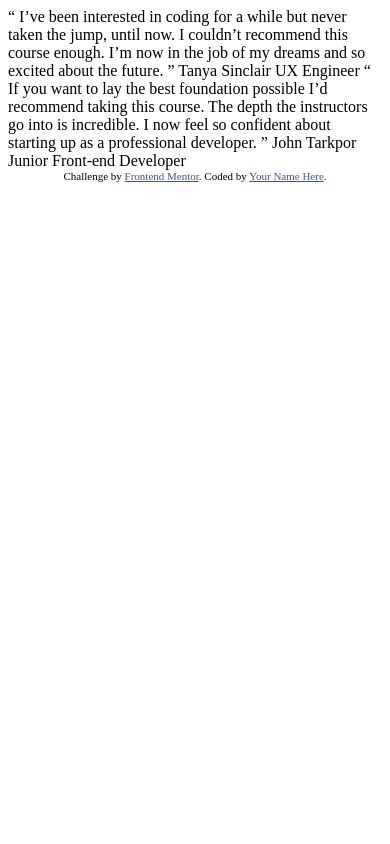
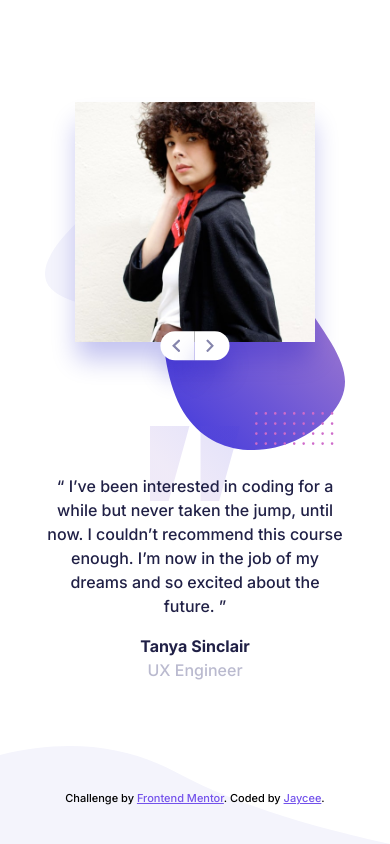
Before and after one commit to simplyJC/coding-bootcamp-testimonials-slider-master, a plain HTML site: page index.html in a window 390 px wide. Drawn offline with Linux system fonts and the light colour scheme.

Commit message:
mobile layout

```diff
--- /dev/null
+++ b/app/js/main.js
@@ -0,0 +1,48 @@
+const nextButton = document.querySelector('.button-next');
+const previousButton = document.querySelector('.button-previous');
+const image = document.querySelector('.slider__image-container');
+const content = document.querySelector('.slider__container-content');
+
+const users = [
+  {
+    name: 'Tanya Sinclair',
+    role: 'UX Engineer',
+    feedback:
+      '“ I’ve been interested in coding for a while but never taken the jump, until now. I couldn’t recommend this course enough. I’m now in the job of my dreams and so excited about the future. ”',
+    image: '/images/image-tanya.jpg',
+  },
+  {
+    name: 'John Tarkpor',
+    role: 'Junior Front-end Developer',
+    feedback:
+      '“ If you want to lay the best foundation possible I’d recommend taking this course. The depth the instructors go into is incredible. I now feel so confident about starting up as a professional developer. ”',
+    image: '/images/image-john.jpg',
+  },
+];
+
+let slide = 0;
+
+const navigation = () => {
+  if (slide > users.length - 1) {
+    slide = 0;
+  }
+  image.innerHTML = `
+    <img class="slider__image" src="${users[slide].image}"/>
+  `;
+
+  content.innerHTML = `
+    <blockquote>
+        <p class="slider__content">
+        ${users[slide].feedback}</p>
+    </blockquote>
+    <figcaption class="slider__name-role">
+        <span class="slider__name">${users[slide].name}</span>
+        <cite class="slider__role">${users[slide].role}</cite>
+    </figcaption>
+    `;
+  slide++;
+};
+navigation();
+
+previousButton.addEventListener('click', navigation);
+nextButton.addEventListener('click', navigation);
--- /dev/null
+++ b/app/scss/abstracts/_index.scss
@@ -0,0 +1,2 @@
+@forward 'mixins';
+@forward 'variables';
--- /dev/null
+++ b/app/scss/abstracts/_mixins.scss
@@ -0,0 +1,11 @@
+@use 'sass:map';
+@use 'variables' as *;
+
+
+@mixin media-query($key) {
+  $size: map-get($breakpoints, $key);
+
+  @media (min-width: $size) {
+    @content;
+  }
+}
--- /dev/null
+++ b/app/scss/abstracts/_variables.scss
@@ -0,0 +1,14 @@
+@use '../base/' as *;
+$breakpoints: (
+  large: 900px,
+);
+
+// ### Primary
+$clr-primary-dark-blue: hsl(240, 38%, 20%);
+$clr-grayish-blue: hsl(240, 18%, 77%);
+
+// Fonts  Weights: 300, 500, 700
+$ff-primary-inter: 'Inter', sans-serif;
+$fw-light: 300;
+$fw-medium: 500;
+$fw-bold: 700;
--- /dev/null
+++ b/app/scss/base/_fonts.scss
@@ -0,0 +1,2 @@
+
+@import url('https://fonts.googleapis.com/css2?family=Inter:wght@300;500;700&display=swap');
--- /dev/null
+++ b/app/scss/base/_index.scss
@@ -0,0 +1,2 @@
+@forward 'reset';
+@forward 'fonts';
--- /dev/null
+++ b/app/scss/base/_reset.scss
@@ -0,0 +1,74 @@
+/* Box sizing rules - Kevin Powell */
+*,
+*::before,
+*::after {
+  box-sizing: border-box;
+}
+
+/* Remove default margin */
+body,
+h1,
+h2,
+h3,
+h4,
+p,
+figure,
+blockquote,
+dl,
+dd {
+  margin: 0;
+}
+
+/* Remove list styles on ul, ol elements with a list role, which suggests default styling will be removed */
+ul[role='list'],
+ol[role='list'] {
+  list-style: none;
+}
+
+/* Set core root defaults */
+html:focus-within {
+  scroll-behavior: smooth;
+}
+
+/* Set core body defaults */
+body {
+  min-height: 100vh;
+  text-rendering: optimizeSpeed;
+  line-height: 1.5;
+}
+
+/* A elements that don't have a class get default styles */
+a:not([class]) {
+  text-decoration-skip-ink: auto;
+}
+
+/* Make images easier to work with */
+img,
+picture {
+  max-width: 100%;
+  display: block;
+}
+
+/* Inherit fonts for inputs and buttons */
+input,
+button,
+textarea,
+select {
+  font: inherit;
+}
+
+/* Remove all animations, transitions and smooth scroll for people that prefer not to see them */
+@media (prefers-reduced-motion: reduce) {
+  html:focus-within {
+    scroll-behavior: auto;
+  }
+
+  *,
+  *::before,
+  *::after {
+    animation-duration: 0.01ms !important;
+    animation-iteration-count: 1 !important;
+    transition-duration: 0.01ms !important;
+    scroll-behavior: auto !important;
+  }
+}
--- /dev/null
+++ b/app/scss/components/_index.scss
@@ -0,0 +1 @@
+@forward 'slider';
--- /dev/null
+++ b/app/scss/components/_slider.scss
@@ -0,0 +1,88 @@
+@use '../abstracts' as *;
+@use '../base' as *;
+
+.slider {
+  // max-width: 400px;
+  //min-width: 300px;
+
+  max-width: 300px;
+  &-top-container {
+    //  position: relative;
+    //  padding: 1rem;
+    width: 100%;
+    display: grid;
+    grid-template-rows: 1fr 20px;
+    justify-content: center;
+    align-items: center;
+    padding: 4rem 0;
+    //border: 1px solid;
+  }
+  &__image-container {
+    width: 80%;
+    // border: 1px;
+    // margin: auto auto;
+    //border: 1px solid;
+    justify-self: center;
+    box-shadow: 0px 19px 24px -2px rgba(0, 0, 194, 0.24);
+  }
+  &__buttons-container {
+    //position: absolute;
+    //    right:50%;
+    //    bottom:10px ;
+    justify-self: center;
+    transform: translateY(-20%);
+  }
+
+  &-bottom-container {
+    // padding: 3rem 1rem 0 2rem;
+    padding: 3rem 0;
+
+    //width: 350px;
+    height: 300px;
+    text-align: center;
+    background: url('/images/pattern-quotes.svg') no-repeat center top;
+    background-size: 30%;
+  }
+  &__content {
+    font-family: $ff-primary-inter;
+    font-weight: $fw-medium;
+    color: $clr-primary-dark-blue;
+  }
+  &__name-role {
+    display: flex;
+    flex-direction: column;
+    padding: 1rem 0;
+  }
+  &__name {
+    font-weight: $fw-bold;
+    color: $clr-primary-dark-blue;
+  }
+  &__role {
+    font-weight: $fw-medium;
+    font-style: normal;
+    color: $clr-grayish-blue;
+  }
+}
+
+//Buttons Layout
+.button-previous,
+.button-next {
+  border: none;
+  padding: 0.5rem 0.7rem;
+  background: hsl(0, 0%, 100%);
+  box-shadow: 0px 19px 24px -2px rgba(0, 0, 194, 0.24);
+}
+
+.button-previous {
+  border-radius: 1rem 0 0 1rem;
+  transform: translateX(7%);
+}
+
+.button-next {
+  border-radius: 0 1rem 1rem 0;
+
+  transform: translateX(-7%);
+}
+.icon {
+  width: 70%;
+}
--- /dev/null
+++ b/app/scss/layout/_body.scss
@@ -0,0 +1,32 @@
+@use '../abstracts' as *;
+@use '../base' as *;
+
+body {
+  width: 100%;
+  min-height: 100vh;
+  font-family: $ff-primary-inter;
+  display: grid;
+  justify-content: center;
+  align-items: center;
+  background: url('/images/pattern-bg.svg') no-repeat, url('/images/pattern-curve.svg') no-repeat;
+  background-position:  center 150px, bottom left;
+  background-size: 300px 300px, 100%;
+
+
+
+}
+
+.wrapper {
+  padding: 1rem;
+
+}
+
+//Footer
+.attribution {
+  padding-top: 4rem;
+  font-size: 11px;
+  text-align: center;
+}
+.attribution a {
+  color: rgb(115, 82, 235);
+}
--- /dev/null
+++ b/app/scss/layout/_index.scss
@@ -0,0 +1 @@
+@forward 'body';
--- /dev/null
+++ b/app/scss/main.scss
@@ -0,0 +1,4 @@
+@use 'abstracts';
+@use 'base';
+@use 'components';
+@use 'layout';
--- a/index.html
+++ b/index.html
@@ -1,38 +1,91 @@
 <!DOCTYPE html>
 <html lang="en">
   <head>
-  <meta charset="UTF-8">
-  <meta name="viewport" content="width=device-width, initial-scale=1.0"> <!-- displays site properly based on user's device -->
+    <meta charset="UTF-8" />
+    <meta name="viewport" content="width=device-width, initial-scale=1.0" />
+    <!-- displays site properly based on user's device -->
 
-  <link rel="icon" type="image/png" sizes="32x32" href="./images/favicon-32x32.png">
+    <link
+      rel="icon"
+      type="image/png"
+      sizes="32x32"
+      href="./images/favicon-32x32.png"
+    />
 
     <title>Frontend Mentor | Coding Bootcamp Testimonials Slider</title>
-
-  <!-- Feel free to remove these styles or customise in your own stylesheet 👍 -->
-  <style>
-    .attribution { font-size: 11px; text-align: center; }
-    .attribution a { color: hsl(228, 45%, 44%); }
-  </style>
+    <link rel="stylesheet" href="dist/main.css" />
+    <script src="/app/js/main.js" defer></script>
   </head>
   <body>
-
-  “ I’ve been interested in coding for a while but never taken the jump, until now.
-  I couldn’t recommend this course enough. I’m now in the job of my dreams and so
-  excited about the future. ”
-
-  Tanya Sinclair
-  UX Engineer
-
-  “ If you want to lay the best foundation possible I’d recommend taking this course.
-  The depth the instructors go into is incredible. I now feel so confident about
-  starting up as a professional developer. ”
-
-  John Tarkpor
-  Junior Front-end Developer
-
+    <div class="wrapper">
+      <main>
+        <div class="slider-main-container">
+          <section id="testimonial" class="slider">
+            <div class="slider-top-container">
+              <div class="slider__image-container">
+                <!-- <img
+                  class="slider__image"
+                  src="images/image-tanya.jpg"
+                /> -->
+              </div>
+              <div class="slider__buttons-container">
+                <button class="button-previous">
+                  <img
+                    class="icon"
+                    src="images/icon-prev.svg"
+                    alt="previous icon"
+                  />
+                </button>
+                <button class="button-next">
+                  <img
+                    class="icon"
+                    src="images/icon-next.svg"
+                    alt="next icon"
+                  />
+                </button>
+              </div>
+            </div>
+            <div class="slider-bottom-container">
+              <figure class="slider__container-content">
+                <!-- <blockquote>
+                  <p class="slider__content">
+                    “ I’ve been interested in coding for a while but never taken
+                    the jump, until now. I couldn’t recommend this course
+                    enough. I’m now in the job of my dreams and so excited about
+                    the future. ”
+                  </p>
+                </blockquote>
+                <figcaption class="slider__name-role">
+                  <span class="slider__name">Tanya Sinclair</span>
+                  <cite class="slider__title">UX Engineer</cite>
+                </figcaption> -->
+              </figure>
+              <!-- <figure class="slider__container">
+                <blockquote>
+                  <p class="slider__content">
+                    “ If you want to lay the best foundation possible I’d
+                    recommend taking this course. The depth the instructors go
+                    into is incredible. I now feel so confident about starting
+                    up as a professional developer. ”
+                  </p>
+                </blockquote>
+                <figcaption>
+                  <span class="slider__name">John Tarkpor Junior</span>
+                  <cite class="slider__title">Front-end Developer</cite>
+                </figcaption>
+              </figure> -->
+            </div>
+          </section>
+        </div>
+      </main>
+      <footer>
         <div class="attribution">
-    Challenge by <a href="https://www.frontendmentor.io?ref=challenge" target="_blank">Frontend Mentor</a>.
-    Coded by <a href="#">Your Name Here</a>.
+          Challenge by
+          <a href="https://www.frontendmentor.io?ref=challenge" target="_blank"
+            >Frontend Mentor</a
+          >. Coded by <a href="#">Jaycee</a>.
+        </div>
+      </footer>
     </div>
   </body>
 </html>
```
Also changed, not shown: dist/main.css (added), 2 other files. Lines whose indentation alone changed are shown as unchanged.
